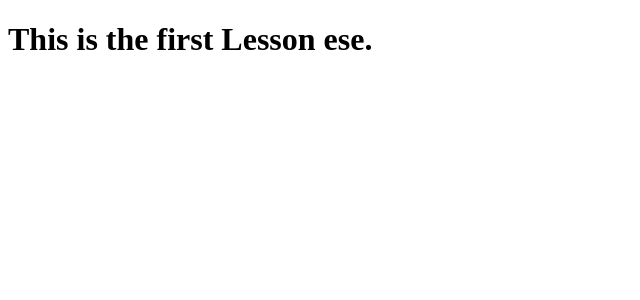
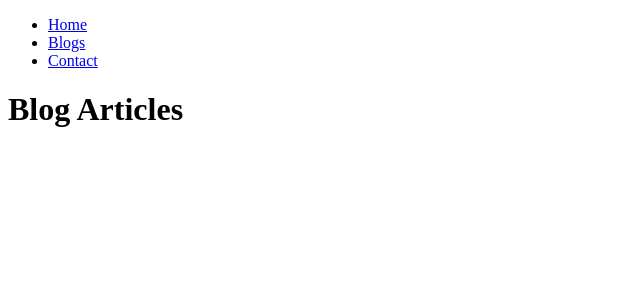
Before and after one commit to hugotb88/react-certification, a React (Create React App) app: page /blogs in a window 1280 px wide. Shown: the top 300 px of the page, without its empty margins (0-640 px from the left). Built offline with nearby package versions, Linux system fonts and the light colour scheme.

Commit message:
React Router concepts and example

```diff
--- /dev/null
+++ b/src/Router/Blog.js
@@ -0,0 +1,5 @@
+const Blogs = () => {
+    return <h1>Blog Articles</h1>;
+  };
+
+  export default Blogs;
--- /dev/null
+++ b/src/Router/Contact.js
@@ -0,0 +1,5 @@
+const Contact = () => {
+    return <h1>Contact Me</h1>;
+  };
+
+  export default Contact;
--- /dev/null
+++ b/src/Router/Home.js
@@ -0,0 +1,5 @@
+const Home = () => {
+    return <h1>Home</h1>;
+  };
+
+  export default Home
--- /dev/null
+++ b/src/Router/Layout.js
@@ -0,0 +1,33 @@
+import { Outlet, Link } from "react-router-dom";
+
+/*
+The Layout component has <Outlet> and <Link> elements.
+The <Outlet> renders the current route selected.
+<Link> is used to set the URL and keep track of browsing history.
+Anytime we link to an internal path, we will use <Link> instead of <a href="">.
+The "layout route" is a shared component that inserts common content on all pages, such as a navigation menu
+*/
+
+const Layout = () => {
+  return (
+    <>
+      <nav>
+        <ul>
+          <li>
+            <Link to="/">Home</Link>
+          </li>
+          <li>
+            <Link to="/blogs">Blogs</Link>
+          </li>
+          <li>
+            <Link to="/contact">Contact</Link>
+          </li>
+        </ul>
+      </nav>
+
+      <Outlet />
+    </>
+  )
+};
+
+export default Layout;
--- /dev/null
+++ b/src/Router/NoPage.js
@@ -0,0 +1,5 @@
+const NoPage = () => {
+    return <h1>404</h1>;
+  };
+
+  export default NoPage;
--- a/src/index.js
+++ b/src/index.js
@@ -1,8 +1,39 @@
 import React from 'react';
 import ReactDOM from 'react-dom/client';
+import { BrowserRouter, Routes, Route } from 'react-router-dom';
+import Layout from "./Router/Layout";
+import Blogs from "./Router/Blog";
+import Contact from "./Router/Contact";
+import NoPage from "./Router/NoPage";
+import Home from "./Router/Home";
 
-// React 18
-const myFirstElement = <h1>This is the first Lesson ese.</h1>
+
+/*
+
+We wrap our content first with <BrowserRouter>.
+Then we define our <Routes>. An application can have multiple <Routes>. Our basic example only uses one.
+<Route>s can be nested. The first <Route> has a path of / and renders the Layout component.
+The nested <Route>s inherit and add to the parent route. So the blogs path is combined with the parent and becomes /blogs.
+The Home component route does not have a path but has an index attribute. That specifies this route as the default route for the parent route, which is /.
+Setting the path to * will act as a catch-all for any undefined URLs. This is great for a 404 error page.
+
+*/
+
+
+export default function App() {
+    return (
+        <BrowserRouter>
+            <Routes>
+                <Route path="/" element={ <Layout/> } >
+                    <Route index element={ <Home /> } />
+                    <Route path="blogs" element={ <Blogs /> } />
+                    <Route path="contact" element={ <Contact /> } />
+                    <Route path="*" element={ <NoPage /> } />
+                </Route>
+            </Routes>
+        </BrowserRouter>
+    );
+}
 
 const root = ReactDOM.createRoot(document.getElementById('root'));
-root.render(myFirstElement);
+root.render(<App />);
```
Also changed, not shown: src/Router/Concepts.js (+20 -0 lines).
